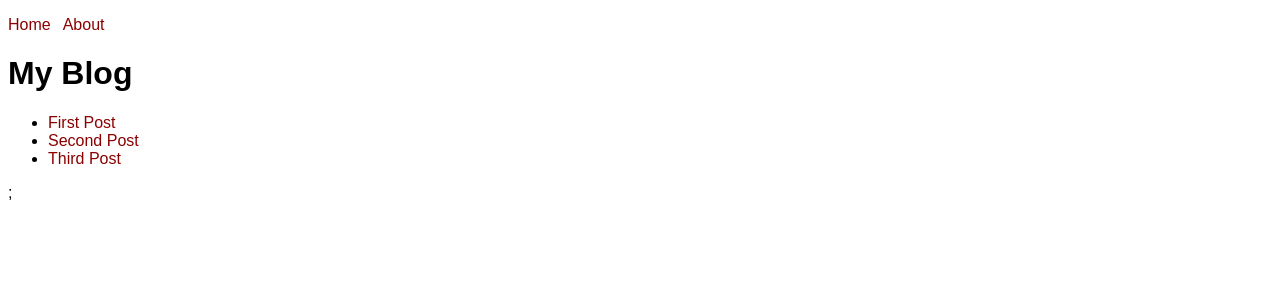
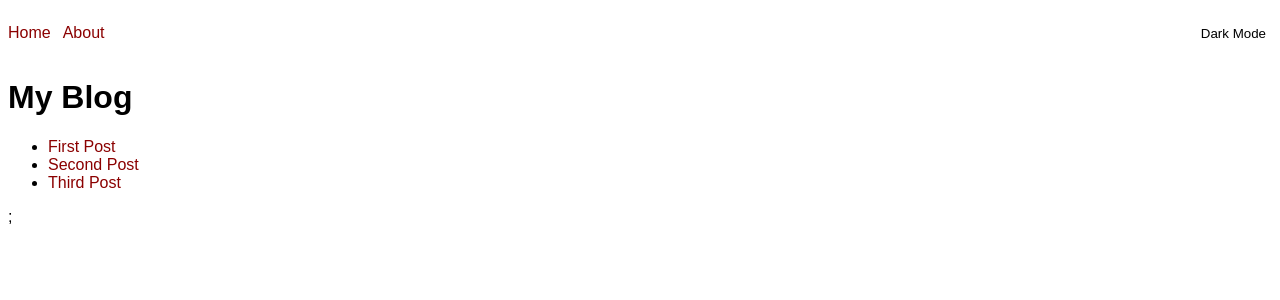
Before and after one commit to Gimhana-Dissanayake/next-blog-app, a Next.js app: page / in a window 1280 px wide. Shown: the top 300 px of the page. Built offline with nearby package versions, Linux system fonts and the light colour scheme.

Commit message:
28. ThemeSwitch Component

```diff
--- a/components/NavBar.js
+++ b/components/NavBar.js
@@ -1,4 +1,5 @@
 import Link from "next/link";
+import ThemeSwitch from "./ThemeSwitch";
 
 function NavBar() {
   return (
@@ -15,8 +16,14 @@ function NavBar() {
           </Link>
         </li>
       </ul>
+      <ThemeSwitch />
       <style jsx>
         {`
+          nav {
+            display: flex;
+            justify-content: space-between;
+          }
+
           ul {
             list-style-type: none;
             padding: 0;
--- /dev/null
+++ b/components/ThemeSwitch.js
@@ -0,0 +1,30 @@
+import { useState } from "react";
+function ThemeSwitch() {
+  const [darkMode, setDarkMode] = useState(false);
+
+  console.log("[ThemeSwitch] darkMode:", darkMode);
+  const text = darkMode ? "Light Mode" : "Dark Mode";
+
+  return (
+    <>
+      <button
+        onClick={() => {
+          setDarkMode(!darkMode);
+        }}
+      >
+        {text}
+      </button>
+      <style jsx>
+        {`
+          button {
+            background: none;
+            border: none;
+            cursor: pointer;
+          }
+        `}
+      </style>
+    </>
+  );
+}
+
+export default ThemeSwitch;
```
